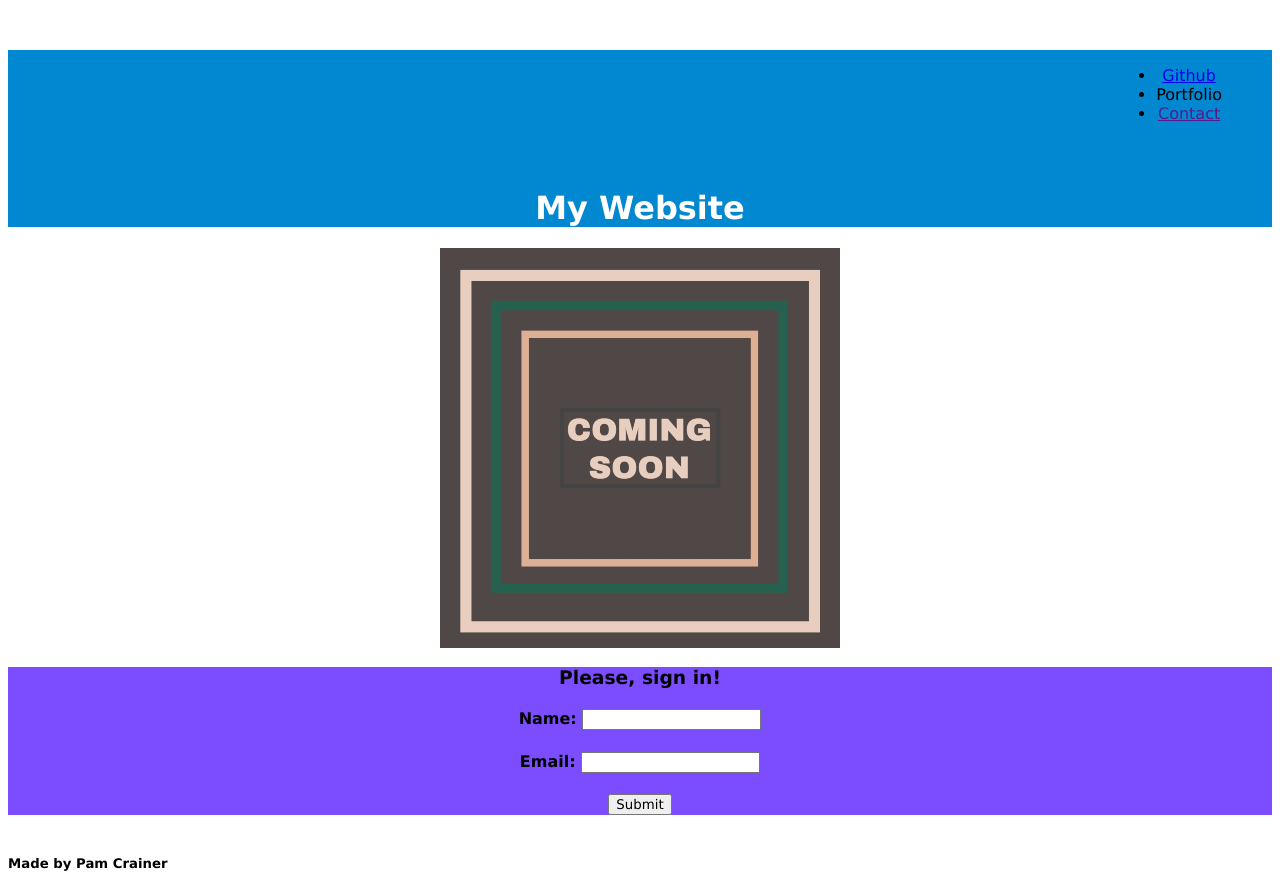
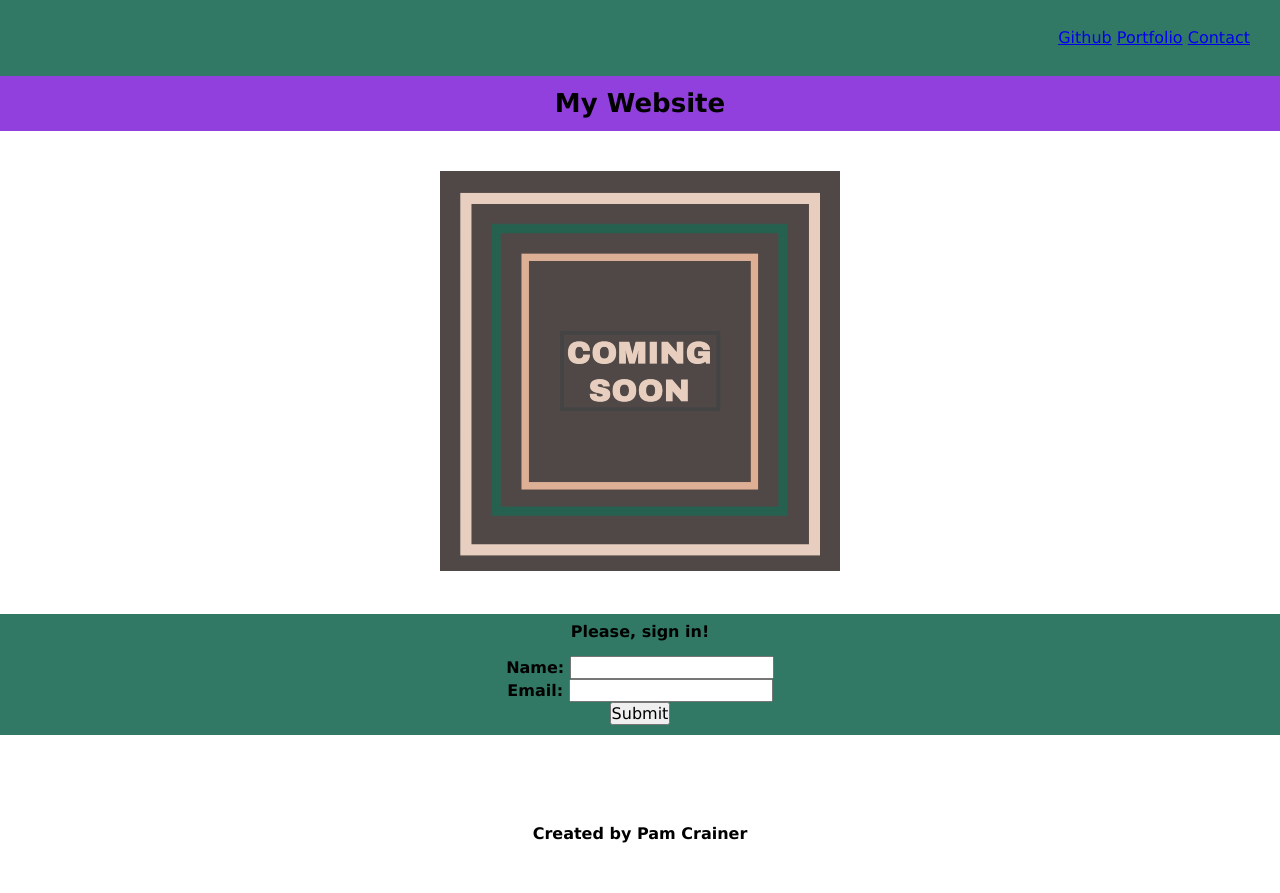
Before and after one commit to pcrainer38/landing-page, a plain HTML site: page index.html in a window 1280 px wide. After the commit the page ends 843 px from the top, so only its background shows below. Drawn offline with Linux system fonts and the light colour scheme.

Commit message:
added css reset chgs to css

```diff
--- /dev/null
+++ b/assets/reset.css
@@ -0,0 +1,29 @@
+* {
+  margin: 0;
+  padding: 0;
+  box-sizing: border-box;
+}
+
+html {
+  height: 100%;
+}
+
+body {
+  min-height: 100%;
+  line-height: 1;
+  font-family: sans-serif;
+}
+
+h1, h2, h3, h4, h5, h6 {
+  font-size: 100%;
+}
+
+input, select, option, optgroup, textarea, button,
+pre, code {
+  font-size: 100%;
+  font-family: inherit;
+}
+
+ol, ul {
+  list-style: none;
+}
--- a/assets/style.css
+++ b/assets/style.css
@@ -1,32 +1,52 @@
 * {
+    margin: 0;
+    padding: 0;
     font-family:'Lucida Sans', 'Lucida Sans Regular', 'Lucida Grande', 'Lucida Sans Unicode', Geneva, Verdana, sans-serif
 }
 
-.header {
-    color: white;
-    background-color: #0288D1;
-    text-align: center;
-
+header {
+    display: flex;
+    flex-direction: row-reverse;
+    background-color: #327965;
+    padding: 30px;
+    position: fixed;
+    width: 100%
 }
 
-.contact-links {
-    color: black;
-    background-color: #7C4DFFrine;
+li {
+    display: inline;
+}
+
+h1 {
+    text-align: center;
+    background-color: rgb(145, 64, 221);
+    padding: 15px;
+    font-size: 26px;
+    margin-top: 75px;
+}
+
+main {
     display: flex;
-    flex-flow: row-reverse;
-    margin: 50px;
-    padding: 0;
+    flex-direction: column;
+    flex-wrap: nowrap;
+    margin: 0;
 }
 
 
-img {
+figure {
     display: block;
-    position: relative;
     margin-left: auto;
     margin-right: auto;
+    padding: 40px;
 }
 
 .contact-me {
     text-align: center;
-    background-color: #7C4DFF;
+    background-color: #327965;
+    padding: 10px;
 }
+
+footer {
+    margin-top: 75px;
+    text-align: center;
+}
--- a/index.html
+++ b/index.html
@@ -3,22 +3,26 @@
     <head>
         <meta charset="UTF-8">
         <meta name="viewport" content="width=device-width, initial-scale=1.0">
+        <link rel="stylesheet" href="./assets/reset.css">
         <link rel="stylesheet" href="./assets/style.css">
-        <title>My Website</title>
+        <title>Landing Page</title>
     </head>
 
     <body>
-        <header class="header">
+        <header>
 
-            <nav class="contact-links">
-                <ul>
+            <nav >
+                <ul class="contact-links">
                     <li><a href="https://github.com/pcrainer38" target="_blank">Github</a></li>
-                    <li>Portfolio</li>
-                    <li><a href="" target="_blank">Contact</a></li>
+                    <li><a href="#" target="_blank">Portfolio</a></li>
+                    <li><a href="#contact" target="_blank">Contact</a></li>
                 </ul>
             </nav>
+
+        </header>
+
+        <main>
             <h1>My Website</h1>
-        </header>
 
             <figure>
                 <img src="assets/image-1.png" alt="box showing coming soon"/>
@@ -26,16 +30,19 @@
 
             <form class="contact-me">
                 <h3>Please, sign in!</h3>
+                <br>
                 <h4>Name: <input type="text"></input></h4>
                 <h4>Email: <input type="email"></input></h4>
                 <input type="submit"></input>
                 <br>
             </form>
+
+        </main>
     </body>
 
     <footer>
         <br>
-        <h5>Made by Pam Crainer</h5>
+        <h5>Created by Pam Crainer</h5>
     </footer>
 
 
```
Lines whose indentation alone changed are shown as unchanged.
